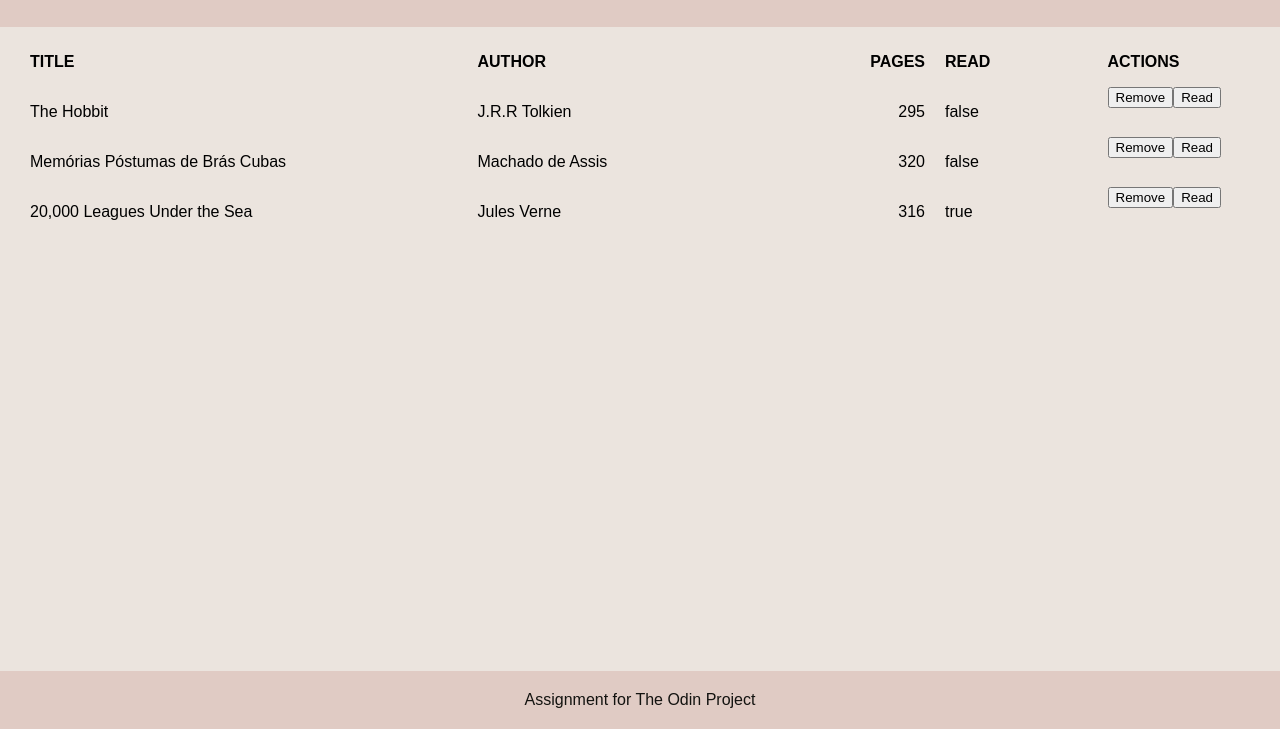
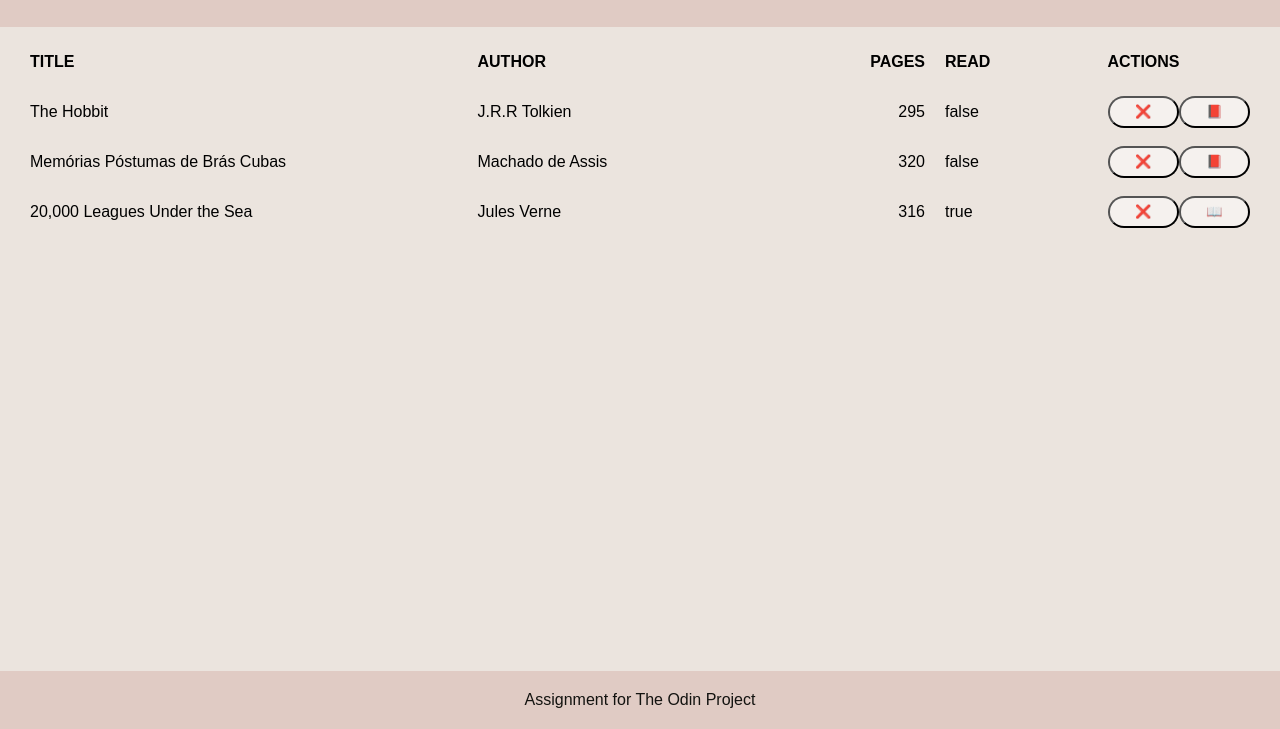
Before and after one commit to arthursl12/odin-library, a website: page index.html in a window 1280 px wide. Shown: the part 71-800 px from the top of the page. Drawn offline with nearby package versions, Linux system fonts and the light colour scheme; a web font is replaced by a local one.

Commit message:
(WIP) Estilo botões

```diff
--- a/app.js
+++ b/app.js
@@ -90,12 +90,12 @@ function displayBooks() {
     buttonDiv.classList.add("entry-buttons");
 
     let newb = document.createElement("button");
-    newb.textContent = "Remove";
+    newb.textContent = "❌";
     newb.addEventListener('click', removeBook);
     buttonDiv.appendChild(newb);
 
     newb = document.createElement("button");
-    newb.textContent = "Read";
+    newb.textContent = book.read ? "📖" : "📕";
     newb.addEventListener('click', eventToggleRead);
     buttonDiv.appendChild(newb);
 
--- a/style.css
+++ b/style.css
@@ -4,6 +4,7 @@
     --color--brown: #E0CBC4;
     --color--light-brown: #EBE4DE;
     --color--black: #131310;
+    --color--white: rgba(255, 255, 255, 50%);
 }
 
 body{
@@ -72,10 +73,7 @@ body{
     display: none;
 }
 
-
-
-
-
+/* || booklist */
 .bookcard,
 .booklist-header {
     display: grid;
@@ -111,10 +109,23 @@ body>h1 {
     font-size: 32px;
 }
 
-.button {
+.entry-buttons{
+    display: flex;
+    /* flex-direction: column; */
+    justify-content: space-evenly;
+    align-items: center;
+}
+
+.entry-buttons button {
     font-family: 'Cormorant Garamond', serif;
     font-weight: 700;
     font-size: 13px;
     text-transform: uppercase;
-    letter-spacing: 3px;
+    letter-spacing: 0px;
+    flex-grow: 1;
+    height: 2rem;
+
+    background-color: var(--color--white);
+    border-radius: 1.5rem;
+    aspect-ratio: 1;
 }
```
